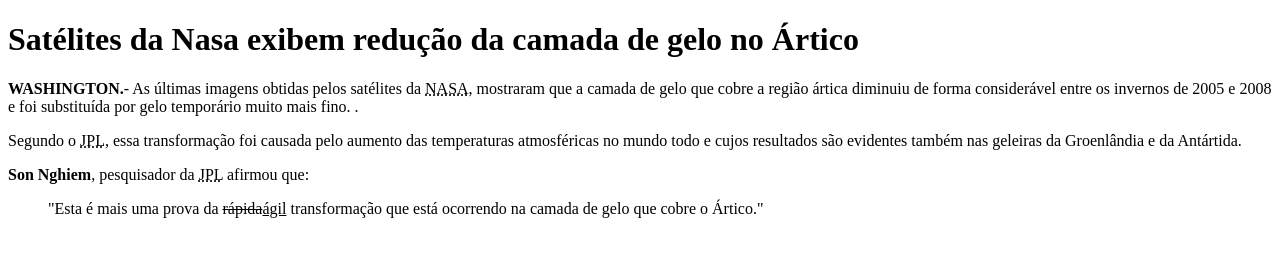
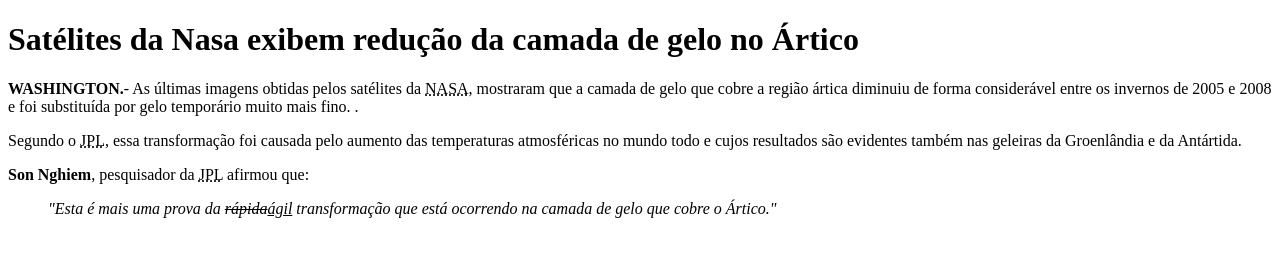
Before and after one commit to LucasCTN/lucasctn.github.io, a plain HTML site: page index.html in a window 1280 px wide. Drawn offline with Linux system fonts and the light colour scheme.

Commit message:
fix: Acrescenta ênfase à citação

```diff
--- a/index.html
+++ b/index.html
@@ -15,7 +15,7 @@
 
     <p><b>Son Nghiem</b>, pesquisador da <abbr title="Jet Propulsion Laboratory">JPL</abbr> afirmou que:</p>
 
-    <blockquote>"Esta é mais uma prova da <del>rápida</del><ins>ágil</ins> transformação que está ocorrendo na camada de gelo que cobre o Ártico."</blockquote>
+    <blockquote><em>"Esta é mais uma prova da <del>rápida</del><ins>ágil</ins> transformação que está ocorrendo na camada de gelo que cobre o Ártico."</em></blockquote>
 </body>
 
 </html>
```
